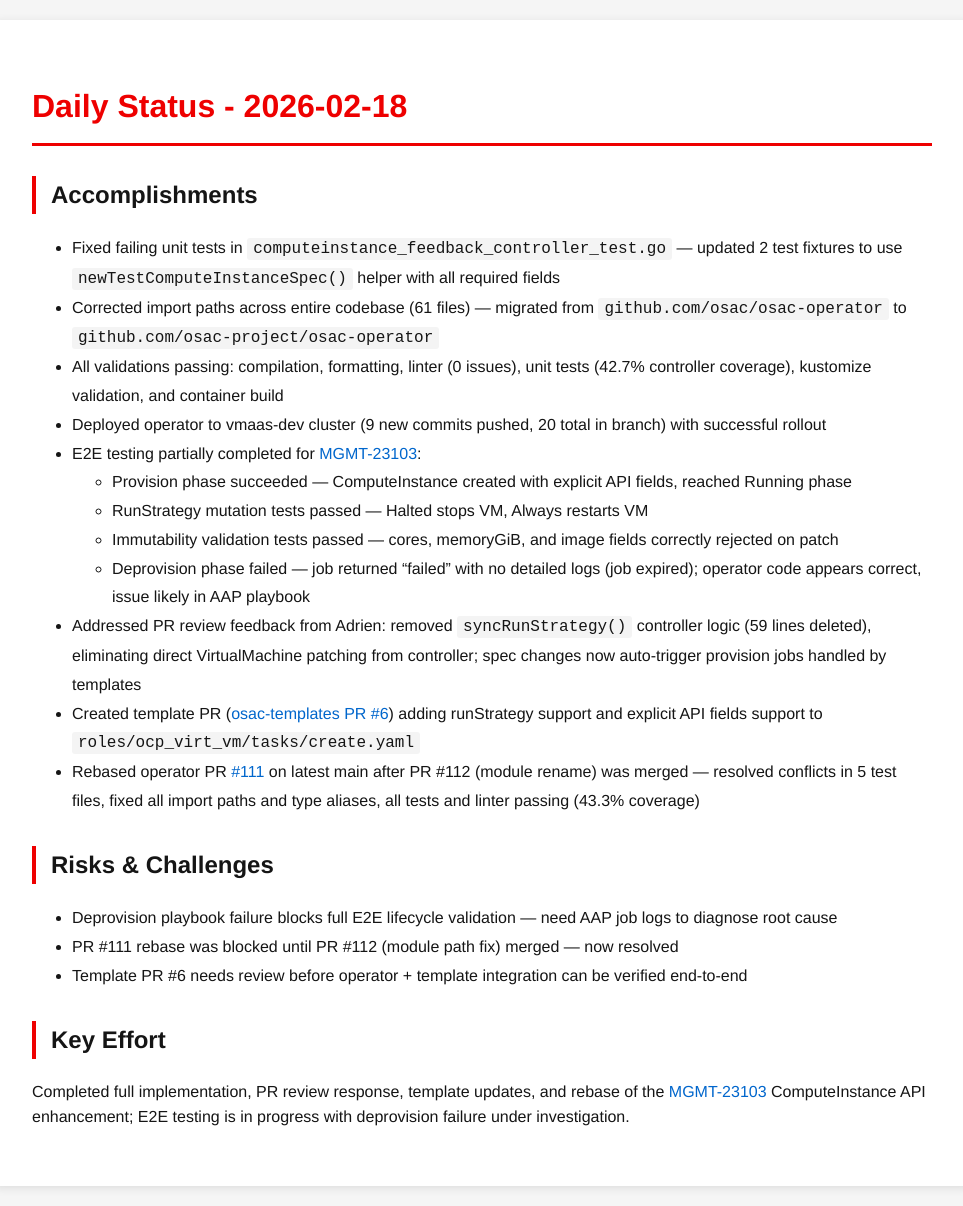
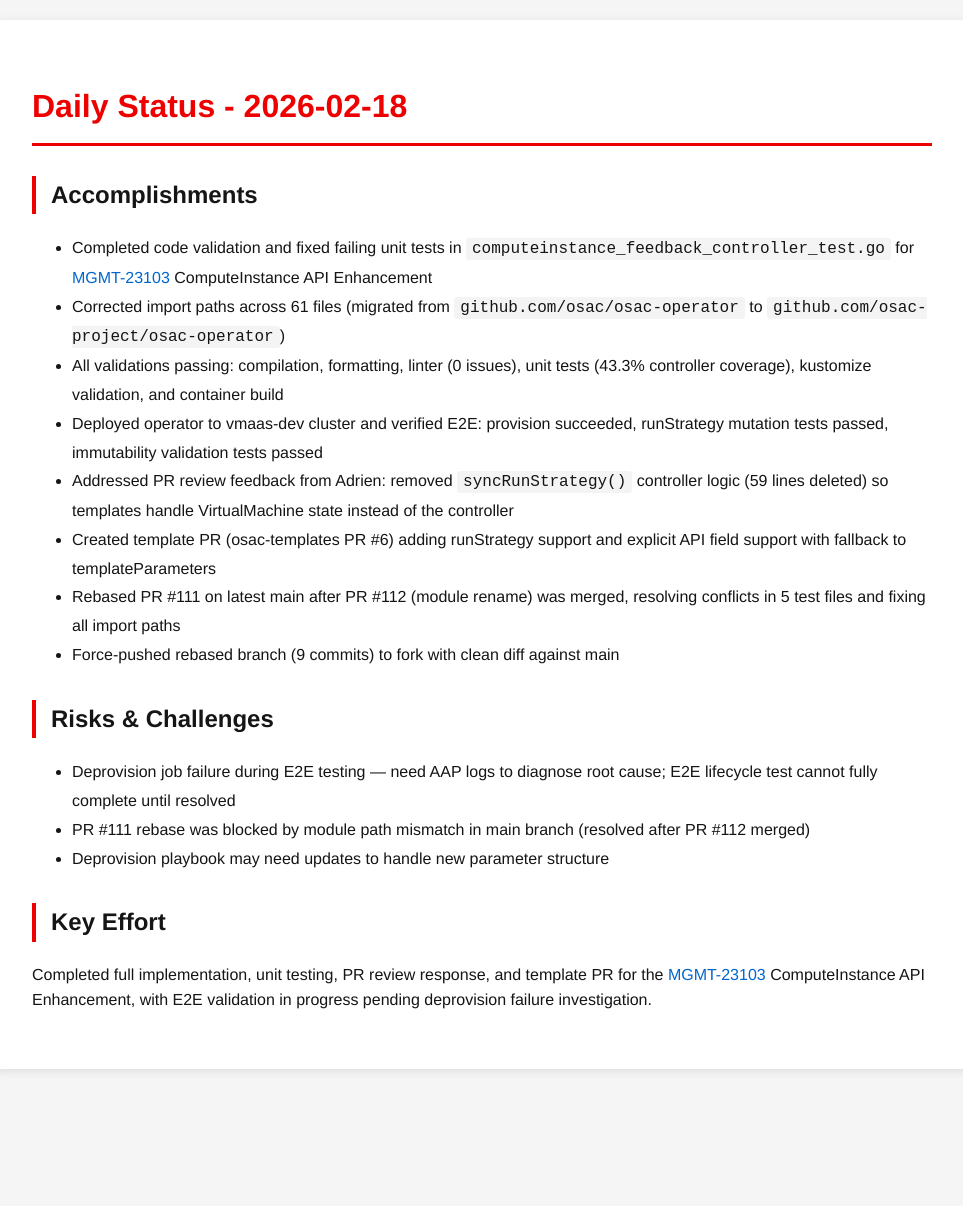
Before and after one commit to tzvatot/daily-status, a Jekyll site: the page built from 2026-02-18.md, in a window 1280 px wide. Shown: the whole page, without its empty margins (158-1121 px from the left). Built offline with Jekyll 4.4.1, drawn with Linux system fonts in a browser that asks for light colours; after the commit the page ends 1089 px from its top, so only the background shows below that.

Commit message:
Daily status update - 2026-02-18

```diff
--- a/2026-02-18.md
+++ b/2026-02-18.md
@@ -8,25 +8,21 @@ date: 2026-02-18
 
 ## Accomplishments
 
-- Fixed failing unit tests in `computeinstance_feedback_controller_test.go` — updated 2 test fixtures to use `newTestComputeInstanceSpec()` helper with all required fields
-- Corrected import paths across entire codebase (61 files) — migrated from `github.com/osac/osac-operator` to `github.com/osac-project/osac-operator`
-- All validations passing: compilation, formatting, linter (0 issues), unit tests (42.7% controller coverage), kustomize validation, and container build
-- Deployed operator to vmaas-dev cluster (9 new commits pushed, 20 total in branch) with successful rollout
-- E2E testing partially completed for [MGMT-23103](https://issues.redhat.com/browse/MGMT-23103):
-  - Provision phase succeeded — ComputeInstance created with explicit API fields, reached Running phase
-  - RunStrategy mutation tests passed — Halted stops VM, Always restarts VM
-  - Immutability validation tests passed — cores, memoryGiB, and image fields correctly rejected on patch
-  - Deprovision phase failed — job returned "failed" with no detailed logs (job expired); operator code appears correct, issue likely in AAP playbook
-- Addressed PR review feedback from Adrien: removed `syncRunStrategy()` controller logic (59 lines deleted), eliminating direct VirtualMachine patching from controller; spec changes now auto-trigger provision jobs handled by templates
-- Created template PR ([osac-templates PR #6](https://github.com/osac-project/osac-templates/pull/6)) adding runStrategy support and explicit API fields support to `roles/ocp_virt_vm/tasks/create.yaml`
-- Rebased operator PR [#111](https://github.com/osac-project/osac-operator/pull/111) on latest main after PR #112 (module rename) was merged — resolved conflicts in 5 test files, fixed all import paths and type aliases, all tests and linter passing (43.3% coverage)
+- Completed code validation and fixed failing unit tests in `computeinstance_feedback_controller_test.go` for [MGMT-23103](https://issues.redhat.com/browse/MGMT-23103) ComputeInstance API Enhancement
+- Corrected import paths across 61 files (migrated from `github.com/osac/osac-operator` to `github.com/osac-project/osac-operator`)
+- All validations passing: compilation, formatting, linter (0 issues), unit tests (43.3% controller coverage), kustomize validation, and container build
+- Deployed operator to vmaas-dev cluster and verified E2E: provision succeeded, runStrategy mutation tests passed, immutability validation tests passed
+- Addressed PR review feedback from Adrien: removed `syncRunStrategy()` controller logic (59 lines deleted) so templates handle VirtualMachine state instead of the controller
+- Created template PR (osac-templates PR #6) adding runStrategy support and explicit API field support with fallback to templateParameters
+- Rebased PR #111 on latest main after PR #112 (module rename) was merged, resolving conflicts in 5 test files and fixing all import paths
+- Force-pushed rebased branch (9 commits) to fork with clean diff against main
 
 ## Risks & Challenges
 
-- Deprovision playbook failure blocks full E2E lifecycle validation — need AAP job logs to diagnose root cause
-- PR #111 rebase was blocked until PR #112 (module path fix) merged — now resolved
-- Template PR #6 needs review before operator + template integration can be verified end-to-end
+- Deprovision job failure during E2E testing — need AAP logs to diagnose root cause; E2E lifecycle test cannot fully complete until resolved
+- PR #111 rebase was blocked by module path mismatch in main branch (resolved after PR #112 merged)
+- Deprovision playbook may need updates to handle new parameter structure
 
 ## Key Effort
 
-Completed full implementation, PR review response, template updates, and rebase of the [MGMT-23103](https://issues.redhat.com/browse/MGMT-23103) ComputeInstance API enhancement; E2E testing is in progress with deprovision failure under investigation.
+Completed full implementation, unit testing, PR review response, and template PR for the [MGMT-23103](https://issues.redhat.com/browse/MGMT-23103) ComputeInstance API Enhancement, with E2E validation in progress pending deprovision failure investigation.
```
